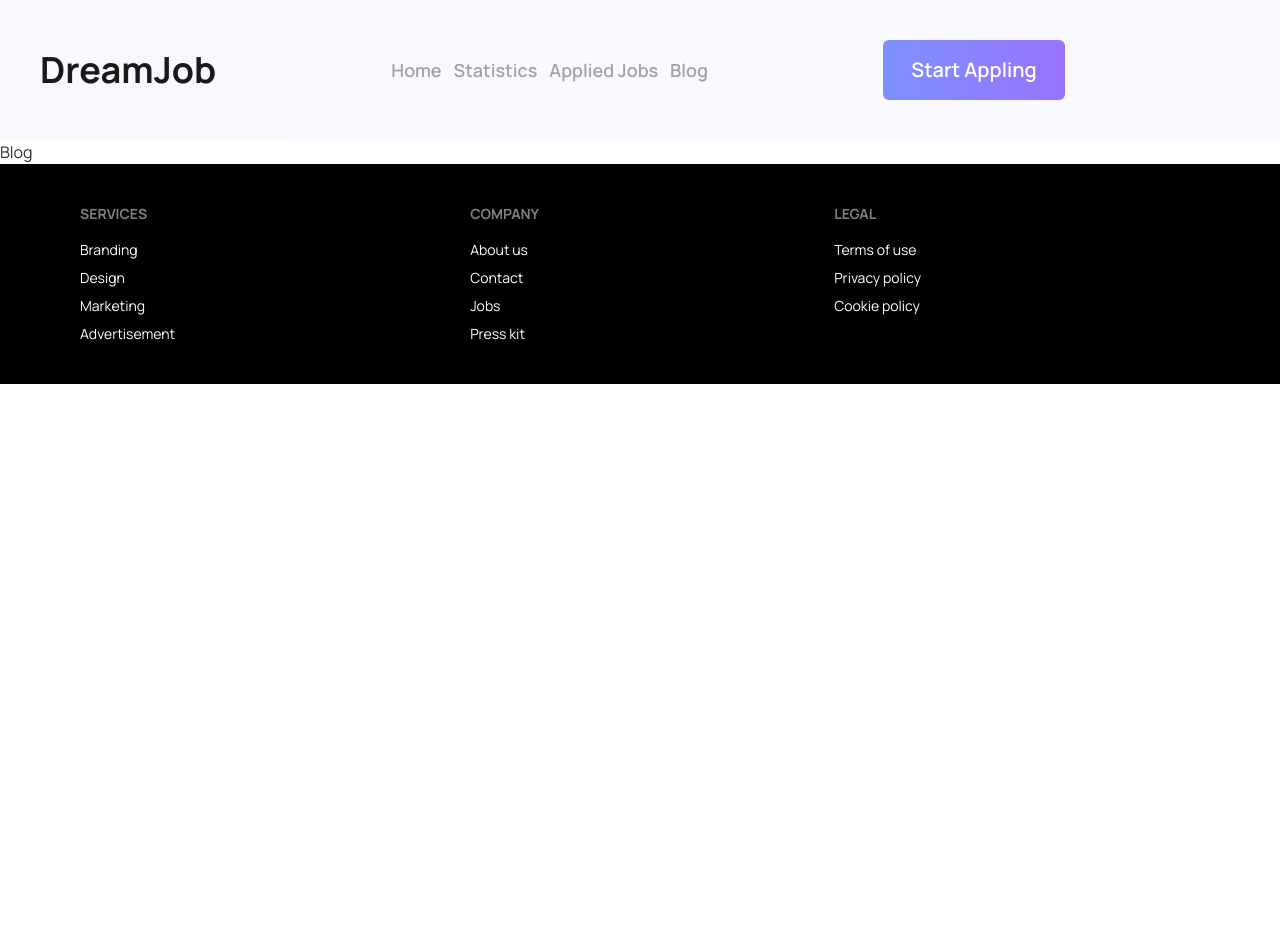
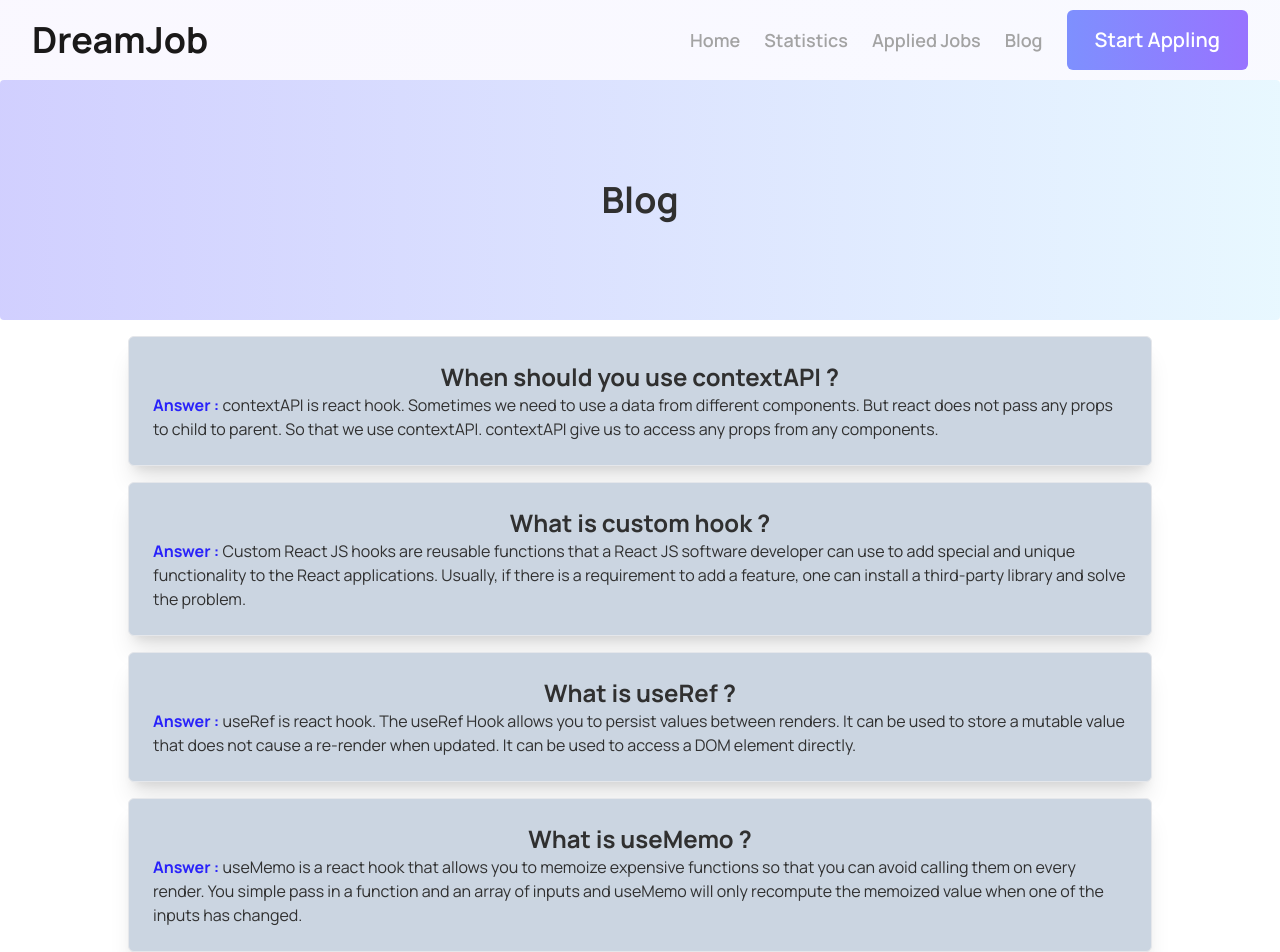
Before and after one commit to khairul-bashar/carrer-hub, a React (Vite) app: page /Blog in a window 1280 px wide. Shown: the top 952 px of the page. Before the commit the page ends 800 px from the top, so only its background shows below. Built offline with nearby package versions, Linux system fonts and the light colour scheme.

Commit message:
blog page added

```diff
--- a/src/Components/Blog/Blog.jsx
+++ b/src/Components/Blog/Blog.jsx
@@ -1,11 +1,62 @@
-import React from 'react';
+/** @format */
+
+import React from "react"
+import Common from "../Common/Common"
 
 const Blog = () => {
-    return (
-        <div>
-            <h2>Blog</h2>
+  return (
+    <>
+      <Common>Blog</Common>
+      <div className="md:w-4/5 mx-auto">
+        <div className="border rounded-md shadow-xl bg-slate-300 mt-4 p-6">
+          <h2 className="text-2xl text-center font-bold">
+            When should you use contextAPI ?
+          </h2>
+          <p>
+            <span className="font-bold text-[#2922fa]">Answer : </span>
+            contextAPI is react hook. Sometimes we need to use a data from
+            different components. But react does not pass any props to child to
+            parent. So that we use contextAPI. contextAPI give us to access any
+            props from any components.
+          </p>
         </div>
-    );
-};
+        <div className="border rounded-md shadow-xl bg-slate-300 mt-4 p-6">
+          <h2 className="text-2xl text-center font-bold">
+            What is custom hook ?
+          </h2>
+          <p>
+            <span className="font-bold text-[#2922fa]">Answer : </span>Custom
+            React JS hooks are reusable functions that a React JS software
+            developer can use to add special and unique functionality to the
+            React applications. Usually, if there is a requirement to add a
+            feature, one can install a third-party library and solve the
+            problem.
+          </p>
+        </div>
+        <div className="border rounded-md shadow-xl bg-slate-300 my-4 p-6">
+          <h2 className="text-2xl text-center font-bold">What is useRef ?</h2>
+          <p>
+            <span className="font-bold text-[#2922fa]">Answer : </span>
+            useRef is react hook. The useRef Hook allows you to persist values
+            between renders. It can be used to store a mutable value that does
+            not cause a re-render when updated. It can be used to access a DOM
+            element directly.
+          </p>
+        </div>
+        <div className="border rounded-md shadow-xl bg-slate-300 my-4 p-6">
+          <h2 className="text-2xl text-center font-bold">What is useMemo ?</h2>
+          <p>
+            <span className="font-bold text-[#2922fa]">Answer : </span>
+            useMemo is a react hook that allows you to memoize expensive
+            functions so that you can avoid calling them on every render. You
+            simple pass in a function and an array of inputs and useMemo will
+            only recompute the memoized value when one of the inputs has
+            changed.
+          </p>
+        </div>
+      </div>
+    </>
+  )
+}
 
-export default Blog;
+export default Blog
--- a/src/Components/Home/Home.jsx
+++ b/src/Components/Home/Home.jsx
@@ -1,9 +1,8 @@
 import React from 'react';
 import { useLoaderData } from 'react-router-dom';
 import Banner from '../Banner/Banner';
+import FeatureJobs from '../FeatureJobs/FeatureJobs';
 import Jobs from '../Jobs/Jobs';
-import FeatureJobs from '../FeatureJobs/FeatureJobs';
-import Navbar from '../Navbar/Navbar';
 const Home = () => {
 
 
@@ -11,7 +10,6 @@ const Home = () => {
 
     return (
       <div>
-        <Navbar/>
         <Banner></Banner>
         <Jobs></Jobs>
         <FeatureJobs jobs={jobs}></FeatureJobs>
--- a/src/Components/LayOut/Main.jsx
+++ b/src/Components/LayOut/Main.jsx
@@ -1,12 +1,12 @@
 import React from 'react';
-import Header from '../Header/Header';
 import { Outlet } from 'react-router-dom';
 import Footer from '../Footer/Footer';
+import Navbar from '../Navbar/Navbar';
 
 const Main = () => {
     return (
       <div>
-        <Header></Header>
+        <Navbar></Navbar>
         <Outlet></Outlet>
         <Footer></Footer>
       </div>
```
